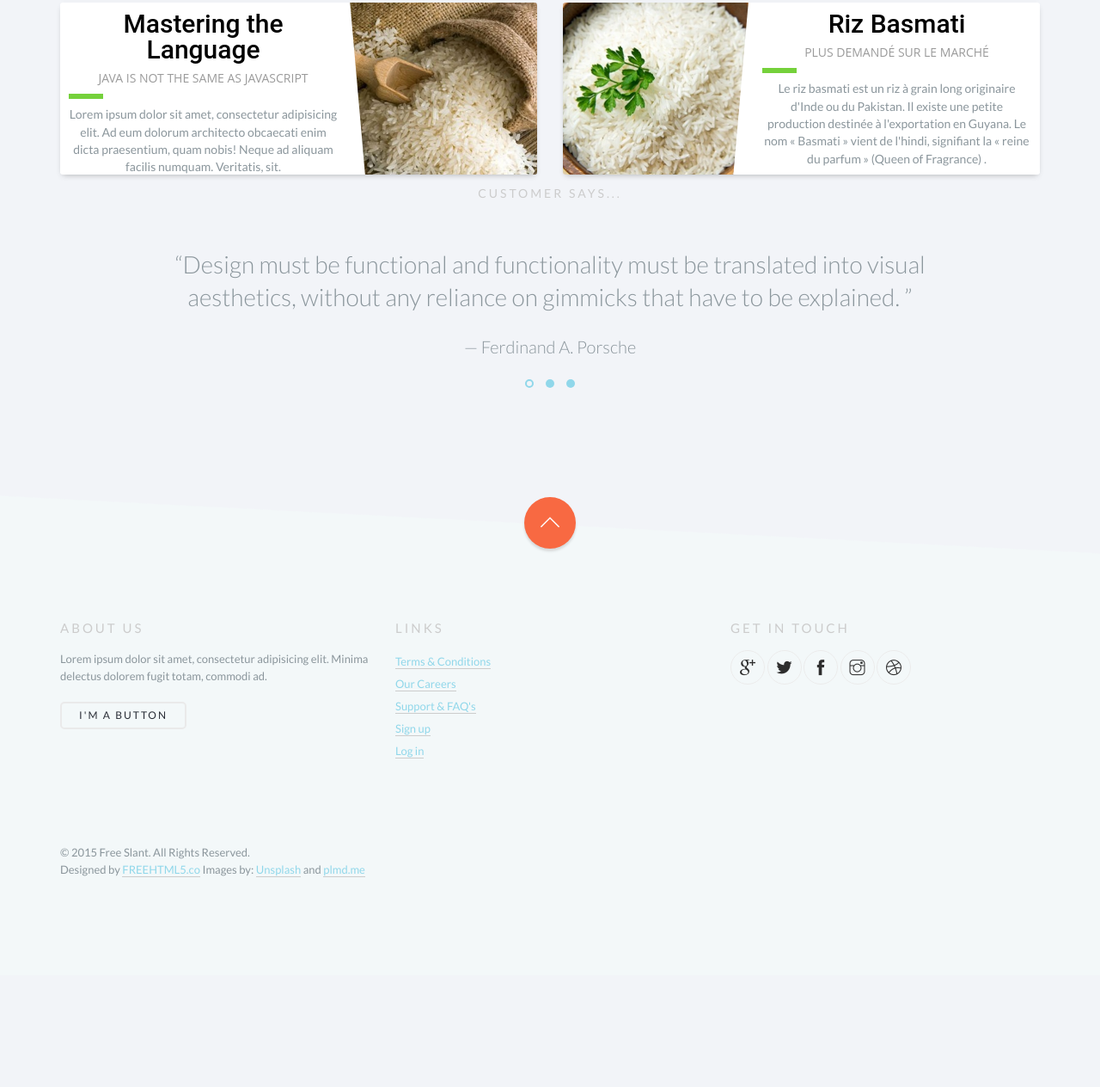
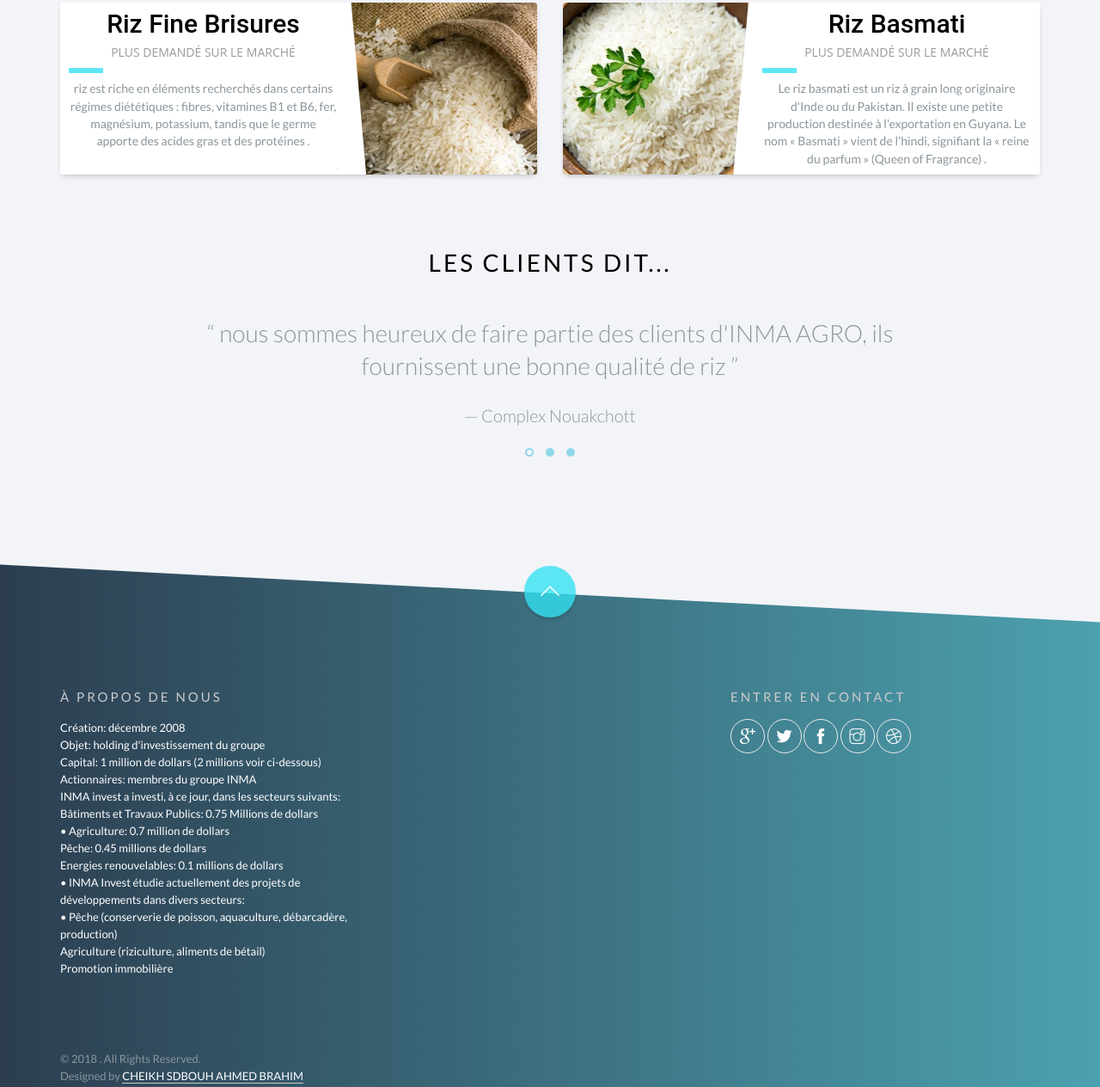
Before and after one commit to cheikhsadbouh/rise_mangement, a plain HTML site: page index.html in a window 1280 px wide. Shown: the part 1484-2748 px from the top of the page at 86% size. Before the commit the page ends 2618 px from the top, so only its background shows below. Drawn offline with Linux system fonts and the light colour scheme.

Commit message:
creating welcome page 100 % done !

```diff
--- a/css/style.css
+++ b/css/style.css
@@ -325,7 +325,7 @@ textarea {
 .fh5co-special a {
   padding: 0px !important;
   margin-top: 20px;
-  background: #00838F;
+  background: #32e1f1c7;
   padding-left: 20px !important;
   padding-top: 4px !important;
   padding-bottom: 4px !important;
@@ -541,7 +541,7 @@ textarea {
   display: block;
   margin: 0 auto;
   display: none;
-  background: #f86942;
+  background: #00838f;
   height: 44px;
   width: 44px;
   border-bottom: none !important;
@@ -745,7 +745,7 @@ textarea {
   text-decoration: none;
   width: 60px;
   height: 60px;
-  background: #00838F;
+  background: #32e1f1c7;
   border-bottom: none !important;
   text-align: center;
   -webkit-border-radius: 50%;
@@ -934,8 +934,7 @@ body.fh5co-mobile-menu-visible #fh5co-mobile-menu {
   clear: both;
   position: relative;
   padding: 4em 0 1em 0;
-  background: #90d7ea;
-  background: #f3f8f9;
+  background-image: repeating-linear-gradient(to right,#2c3e50, #4ca1af);
   float: left;
   width: 100%;
   font-size: 13px;
@@ -949,8 +948,7 @@ body.fh5co-mobile-menu-visible #fh5co-mobile-menu {
   overflow: hidden;
   width: 100%;
   height: 350px;
-  background: #90d7ea;
-  background: #f3f8f9;
+  background-image: repeating-linear-gradient(to right,#2c3e50, #4ca1af);
   z-index: -1;
   -webkit-transform: skewY(3deg);
   -moz-transform: skewY(3deg);
@@ -970,7 +968,7 @@ body.fh5co-mobile-menu-visible #fh5co-mobile-menu {
   text-decoration: none;
   width: 60px;
   height: 60px;
-  background: #f86942;
+  background: #32e1f1c7;
   border-bottom: none !important;
   text-align: center;
   -webkit-border-radius: 50%;
@@ -1100,11 +1098,11 @@ body.fh5co-mobile-menu-visible #fh5co-mobile-menu {
 }
 
 .fh5co-uppercase-heading-sm {
-  font-size: 14px;
+  font-size: 28px;
   line-height: 26px;
   text-transform: uppercase;
   letter-spacing: 3px;
-  color: #ccc;
+  color: #000;
 }
 
 .form-group {
@@ -1496,8 +1494,8 @@ Components
   border-radius: 50%;
 }
 .fh5co-social-icons li a:hover {
-  background: #f86942;
-  border: 1px solid #f86942 !important;
+  background: #32e1f1c7;
+  border: 1px solid #32e1f1c7 !important;
   color: #ffffff !important;
 }
 .fh5co-social-icons li i {
@@ -1918,7 +1916,7 @@ a > img.fh5co-align-center {
 }
 .blog-card .description p:after {
     content: "";
-    background: #75D13B;
+    background: #32e1f1c7;
     height: 6px;
     width: 40px;
     /*POSITION*/
@@ -1927,7 +1925,7 @@ a > img.fh5co-align-center {
     left: 0;
 }
 .blog-card .description a {
-    color: #75D13B;
+    color: #00838f;
     margin-bottom: 10px;
     float: right;
 }
--- a/css/themify-icons.css
+++ b/css/themify-icons.css
@@ -976,24 +976,30 @@
 }
 .ti-instagram:before {
 	content: "\e73d";
+	color:#fff;
 }
 .ti-google:before {
 	content: "\e73e";
+	color:#fff;
 }
 .ti-github:before {
 	content: "\e73f";
+	color:#fff;
 }
 .ti-flickr:before {
 	content: "\e740";
+	color:#fff;
 }
 .ti-facebook:before {
 	content: "\e741";
+	color:#fff;
 }
 .ti-dropbox:before {
 	content: "\e742";
 }
 .ti-dribbble:before {
 	content: "\e743";
+	color:#fff;
 }
 .ti-apple:before {
 	content: "\e744";
@@ -1018,6 +1024,7 @@
 }
 .ti-twitter-alt:before {
 	content: "\e74b";
+	color:#fff;
 }
 .ti-tumblr-alt:before {
 	content: "\e74c";
--- a/index.html
+++ b/index.html
@@ -156,21 +156,17 @@
                         <div class="blog-card alt">
                             <div class="photo photo3"></div>
                             <ul class="details">
-                                <li class="author"><a href="#">Jane Doe</a></li>
-                                <li class="date">July. 15, 2015</li>
-                                <li class="tags">
-                                    <ul>
-                                        <li><a href="#">Learn</a></li>
-                                        <li><a href="#">Code</a></li>
-                                        <li><a href="#">JavaScript</a></li>
-                                    </ul>
-                                </li>
+								<li class=""> fibres</li>
+								<li class="">vitamines B1</li>
+								<li class="tags"> B6</li>
+								<li class="tags"> fer</li>
+								<li class="tags">magnésium</li>
                             </ul>
                             <div class="description">
-                                <h1>Mastering the Language</h1>
-                                <h2>Java is not the same as JavaScript</h2>
-                                <p class="summary">Lorem ipsum dolor sit amet, consectetur adipisicing elit. Ad eum dolorum architecto obcaecati enim dicta praesentium, quam nobis! Neque ad aliquam facilis numquam. Veritatis, sit.</p>
-                                <a href="#">Read More</a>
+                                <h1> Riz Fine Brisures</h1>
+                                <h2>Plus demandé sur le marché</h2>
+								<p class="summary"> riz est riche en éléments recherchés dans certains régimes diététiques : fibres, vitamines B1 et B6, fer, magnésium, potassium, tandis que le germe apporte des acides gras et des protéines . </p>
+								<a href="#"></a>
                             </div>
                         </div>
                     </div>
@@ -196,20 +192,21 @@
 
 
 				</div>
+				<div class="fh5co-spacer fh5co-spacer-md"></div>
 				<!-- END row -->
 				<div class="row">
 					<!-- Start Slider Testimonial -->
-	            <h2 class="fh5co-uppercase-heading-sm text-center animate-box">Customer Says...</h2>
+	            <h2 class="fh5co-uppercase-heading-sm text-center animate-box">LES CLIENTS DIT...</h2>
 	            <div class="fh5co-spacer fh5co-spacer-xs"></div>
 	            <div class="owl-carousel-fullwidth animate-box">
 	            <div class="item">
-	              <p class="text-center quote">&ldquo;Design must be functional and functionality must be translated into visual aesthetics, without any reliance on gimmicks that have to be explained. &rdquo; <cite class="author">&mdash; Ferdinand A. Porsche</cite></p>
+	              <p class="text-center quote">&ldquo; nous sommes heureux de faire partie des clients d'INMA AGRO, ils fournissent une bonne qualité de riz  &rdquo; <cite class="author">&mdash; Complex Nouakchott</cite></p>
 	            </div>
 	            <div class="item">
-	              <p class="text-center quote">&ldquo;Creativity is just connecting things. When you ask creative people how they did something, they feel a little guilty because they didn’t really do it, they just saw something. It seemed obvious to them after a while. &rdquo;<cite class="author">&mdash; Steve Jobs</cite></p>
+	              <p class="text-center quote">&ldquo;Je peux dire une seule chose, ils ont un excellent service dans notre pays.&rdquo;<cite class="author">&mdash; Ahmed salm </cite></p>
 	            </div>
 	            <div class="item">
-	              <p class="text-center quote">&ldquo;I think design would be better if designers were much more skeptical about its applications. If you believe in the potency of your craft, where you choose to dole it out is not something to take lightly. &rdquo;<cite class="author">&mdash; Frank Chimero</cite></p>
+	              <p class="text-center quote">&ldquo;nous sommes fiers pour tout ce qu'INMA AGRO a fait pour nous. &rdquo;<cite class="author">&mdash; Complex Carafore</cite></p>
 	            </div>
 	          </div>
 	           <!-- End Slider Testimonial -->
@@ -230,23 +227,31 @@
 			<div class="container">
 				<div class="row">
 					<div class="col-md-4 col-sm-6 footer-box">
-						<h3 class="fh5co-footer-heading">About us</h3>
-						<p>Lorem ipsum dolor sit amet, consectetur adipisicing elit. Minima delectus dolorem fugit totam, commodi ad.</p>
-						<p><a href="#" class="btn btn-outline btn-sm">I'm a button</a></p>
+						<h3 class="fh5co-footer-heading">À PROPOS DE NOUS</h3>
+						<p style="color:#fff;">
+							Création: décembre 2008<br>
+							Objet: holding d'investissement du groupe<br>
+							Capital: 1 million de dollars (2 millions voir ci-dessous)<br>
+							Actionnaires: membres du groupe INMA<br>
+							INMA invest a investi, à ce jour, dans les secteurs suivants:<br>
+							Bâtiments et Travaux Publics: 0.75 Millions de dollars<br>
+							• Agriculture: 0.7 million de dollars<br>
+							Pêche: 0.45 millions de dollars<br>
+							Energies renouvelables: 0.1 millions de dollars<br>
+							• INMA Invest étudie actuellement des projets de<br>
+							développements dans divers secteurs:<br>
+							• Pêche (conserverie de poisson, aquaculture, débarcadère, production)<br>
+							Agriculture (riziculture, aliments de bétail)<br>
+							Promotion immobilière<br>
+						</p>
+
 
 					</div>
 					<div class="col-md-4 col-sm-6 footer-box">
-						<h3 class="fh5co-footer-heading">Links</h3>
-						<ul class="fh5co-footer-links">
-							<li><a href="#">Terms &amp; Conditions</a></li>
-							<li><a href="#">Our Careers</a></li>
-							<li><a href="#">Support &amp; FAQ's</a></li>
-							<li><a href="#">Sign up</a></li>
-							<li><a href="#">Log in</a></li>
-						</ul>
+
 					</div>
 					<div class="col-md-4 col-sm-12 footer-box">
-						<h3 class="fh5co-footer-heading">Get in touch</h3>
+						<h3 class="fh5co-footer-heading">Entrer en contact</h3>
 						<ul class="fh5co-social-icons">
 
 							<li><a href="#"><i class="ti-google"></i></a></li>
@@ -258,7 +263,7 @@
 					</div>
 					<div class="col-md-12 footer-box">
 						<div class="fh5co-copyright">
-						<p>&copy; 2015 Free Slant. All Rights Reserved. <br>Designed by <a href="http://freehtml5.co" target="_blank">FREEHTML5.co</a> Images by: <a href="http://unsplash.com">Unsplash</a> and <a href="http://plmd.me" target="_blank">plmd.me</a></p>
+						<p>&copy; 2018 . All Rights Reserved. <br>Designed by <a href="#" target="_blank" style="color: #fff;">CHEIKH SDBOUH AHMED BRAHIM</a> </p>
 						</div>
 					</div>
 
```
